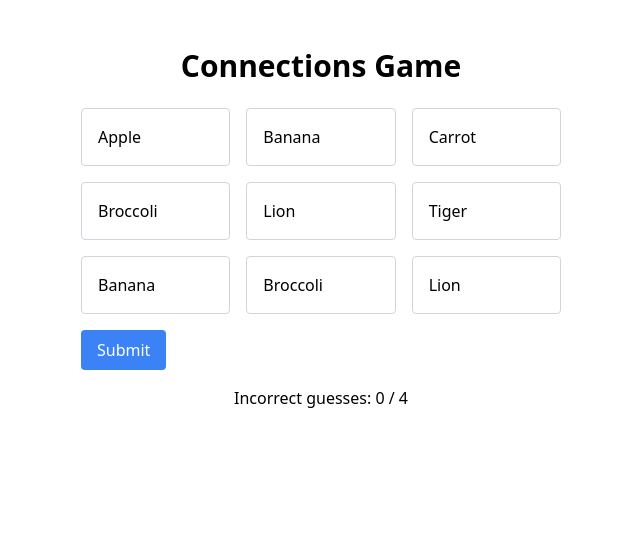
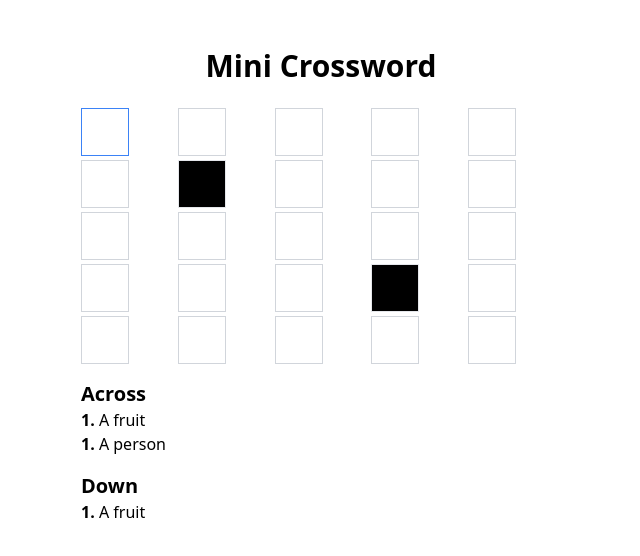
Before and after one commit to DeclanFay11/nytimes-clone, a React (Create React App) app: page / in a window 1280 px wide. Shown: the top 556 px of the page, without its empty margins (319-959 px from the left). Built offline with nearby package versions, Linux system fonts and the light colour scheme.

Commit message:
added mini crossword

```diff
--- a/src/App.js
+++ b/src/App.js
@@ -1,12 +1,14 @@
 import React from 'react';
 import WordleGame from './components/WordleGame';
 import ConnectionsGame from './components/ConnectionsGame';
+import MiniCrosswordGame from './components/MiniCrosswordGame';
 
 function App() {
   return (
     <div className="App">
-    {/* <WordleGame /> */}
-    <ConnectionsGame />
+      {/* <WordleGame /> */}
+      {/*  <ConnectionsGame /> */}
+      <MiniCrosswordGame />
     </div>
   );
 }
--- /dev/null
+++ b/src/components/Clues.jsx
@@ -0,0 +1,26 @@
+import React from 'react';
+
+const Clues = ({ clues }) => {
+  return (
+    <div className="mt-4">
+      <h2 className="text-xl font-bold">Across</h2>
+      <ul>
+        {clues.across.map(clue => (
+          <li key={clue.number}>
+            <strong>{clue.number}.</strong> {clue.clue}
+          </li>
+        ))}
+      </ul>
+      <h2 className="text-xl font-bold mt-4">Down</h2>
+      <ul>
+        {clues.down.map(clue => (
+          <li key={clue.number}>
+            <strong>{clue.number}.</strong> {clue.clue}
+          </li>
+        ))}
+      </ul>
+    </div>
+  );
+};
+
+export default Clues;
--- /dev/null
+++ b/src/components/CrosswordGrid.jsx
@@ -0,0 +1,33 @@
+import React from 'react';
+
+const CrosswordGrid = ({ grid, activeCell, onChange, onKeyDown, checkCorrect }) => {
+  return (
+    <div className="grid grid-cols-5 gap-1">
+      {grid.map((row, rowIndex) => (
+        row.map((cell, colIndex) => (
+          cell === '#' ? (
+            <div
+              key={`${rowIndex}-${colIndex}`}
+              className="w-12 h-12 border bg-black"
+            />
+          ) : (
+            <input
+              key={`${rowIndex}-${colIndex}`}
+              type="text"
+              maxLength="1"
+              value={cell !== ' ' ? cell : ''}
+              onChange={(e) => onChange(rowIndex, colIndex, e.target.value)}
+              onKeyDown={(e) => onKeyDown(rowIndex, colIndex, e)}
+              className={`w-12 h-12 border text-center text-2xl uppercase
+                ${rowIndex === activeCell[0] && colIndex === activeCell[1] ? 'border-blue-500' : 'border-gray-300'}
+                ${checkCorrect(rowIndex, colIndex) ? 'bg-green-300' : 'bg-white'}
+              `}
+            />
+          )
+        ))
+      ))}
+    </div>
+  );
+};
+
+export default CrosswordGrid;
--- /dev/null
+++ b/src/components/MiniCrosswordGame.jsx
@@ -0,0 +1,84 @@
+import React, { useState } from 'react';
+import CrosswordGrid from './CrosswordGrid';
+import Clues from './Clues';
+
+const initialGrid = [
+  [' ', ' ', ' ', ' ', ' '],
+  [' ', '#', ' ', ' ', ' '],
+  [' ', ' ', ' ', ' ', ' '],
+  [' ', ' ', ' ', '#', ' '],
+  [' ', ' ', ' ', ' ', ' ']
+];
+
+const answers = [
+  ['A', 'P', 'P', 'L', 'E'],
+  ['P', '#', 'B', 'O', 'Y'],
+  ['P', ' ', ' ', ' ', ' '],
+  ['L', ' ', ' ', '#', ' '],
+  ['E', ' ', ' ', ' ', ' ']
+];
+
+const clues = {
+  across: [
+    { number: 1, clue: 'A fruit', answer: 'APPLE', row: 0, col: 0 },
+    { number: 1, clue: 'A person', answer: 'BOY', row: 1, col: 2 }
+  ],
+  down: [
+    // Add down clues here if needed
+    { number: 1, clue: 'A fruit', answer: 'APPLE', row: 0, col: 0}
+  ]
+};
+
+const MiniCrosswordGame = () => {
+  const [grid, setGrid] = useState(initialGrid);
+  const [activeCell, setActiveCell] = useState([0, 0]);
+
+  const handleChange = (row, col, value) => {
+    if (grid[row][col] === '#') return;
+    const newGrid = grid.map((r, i) =>
+      r.map((cell, j) => (i === row && j === col ? value.toUpperCase() : cell))
+    );
+    setGrid(newGrid);
+  };
+
+  const handleKeyDown = (row, col, event) => {
+    if (event.key === 'ArrowUp' && row > 0) setActiveCell([row - 1, col]);
+    if (event.key === 'ArrowDown' && row < 4) setActiveCell([row + 1, col]);
+    if (event.key === 'ArrowLeft' && col > 0) setActiveCell([row, col - 1]);
+    if (event.key === 'ArrowRight' && col < 4) setActiveCell([row, col + 1]);
+  };
+
+  const isWordCorrect = (word, answer) => word.join('') === answer;
+
+  const checkCorrectAcross = (row, col) => {
+    const clue = clues.across.find(c => c.row === row && col >= c.col && col < c.col + c.answer.length);
+    if (!clue) return false;
+    const word = grid[row].slice(clue.col, clue.col + clue.answer.length);
+    return isWordCorrect(word, clue.answer);
+  };
+
+  const checkCorrectDown = (row, col) => {
+    const clue = clues.down.find(c => c.col === col && row >= c.row && row < c.row + c.answer.length);
+    if (!clue) return false;
+    const word = grid.slice(clue.row, clue.row + clue.answer.length).map(r => r[col]);
+    return isWordCorrect(word, clue.answer);
+  };
+
+  const checkCorrect = (row, col) => checkCorrectAcross(row, col) || checkCorrectDown(row, col);
+
+  return (
+    <div className="max-w-lg mx-auto mt-8 p-4">
+      <h1 className="text-3xl font-bold text-center mb-6">Mini Crossword</h1>
+      <CrosswordGrid
+        grid={grid}
+        activeCell={activeCell}
+        onChange={handleChange}
+        onKeyDown={handleKeyDown}
+        checkCorrect={checkCorrect}
+      />
+      <Clues clues={clues} />
+    </div>
+  );
+};
+
+export default MiniCrosswordGame;
```
